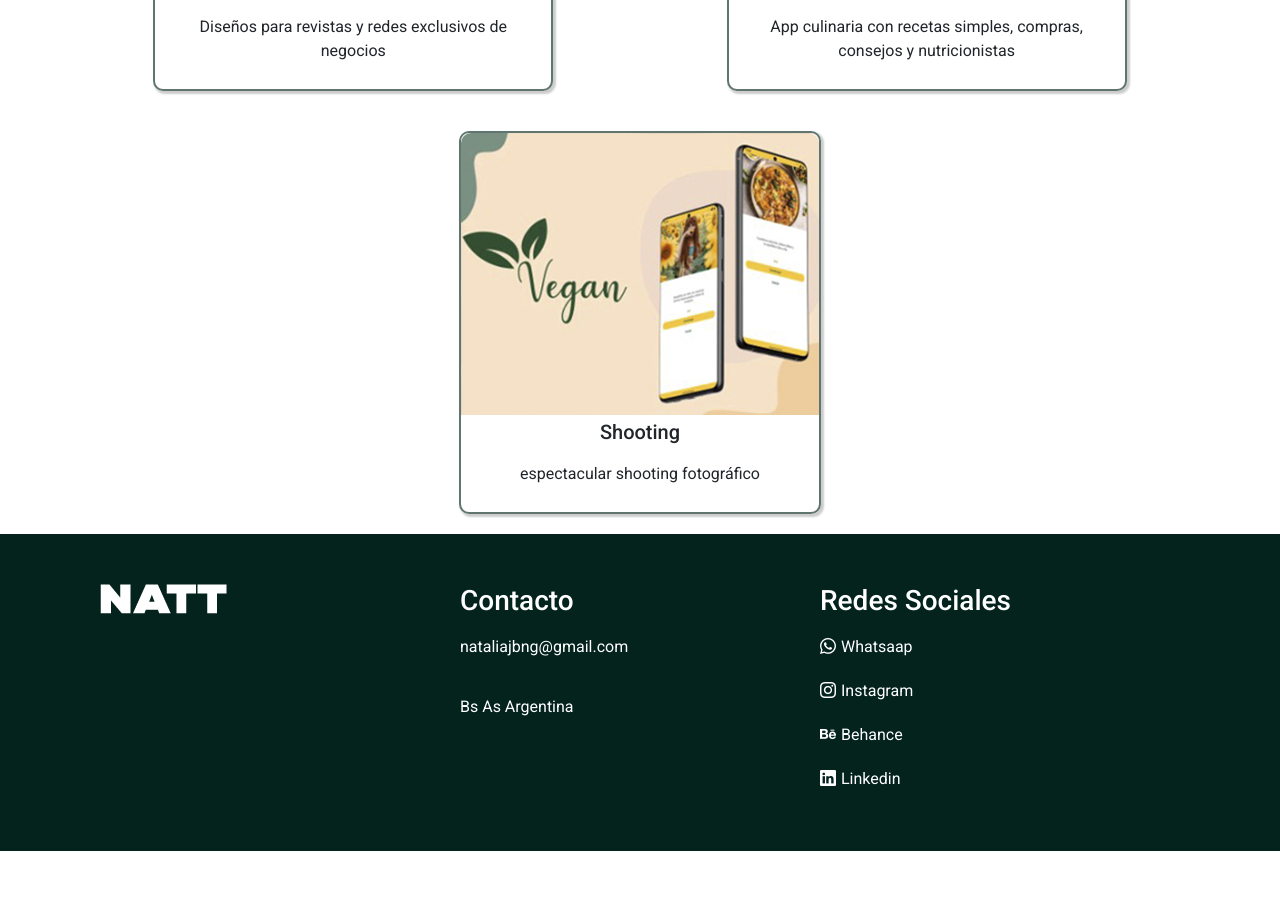
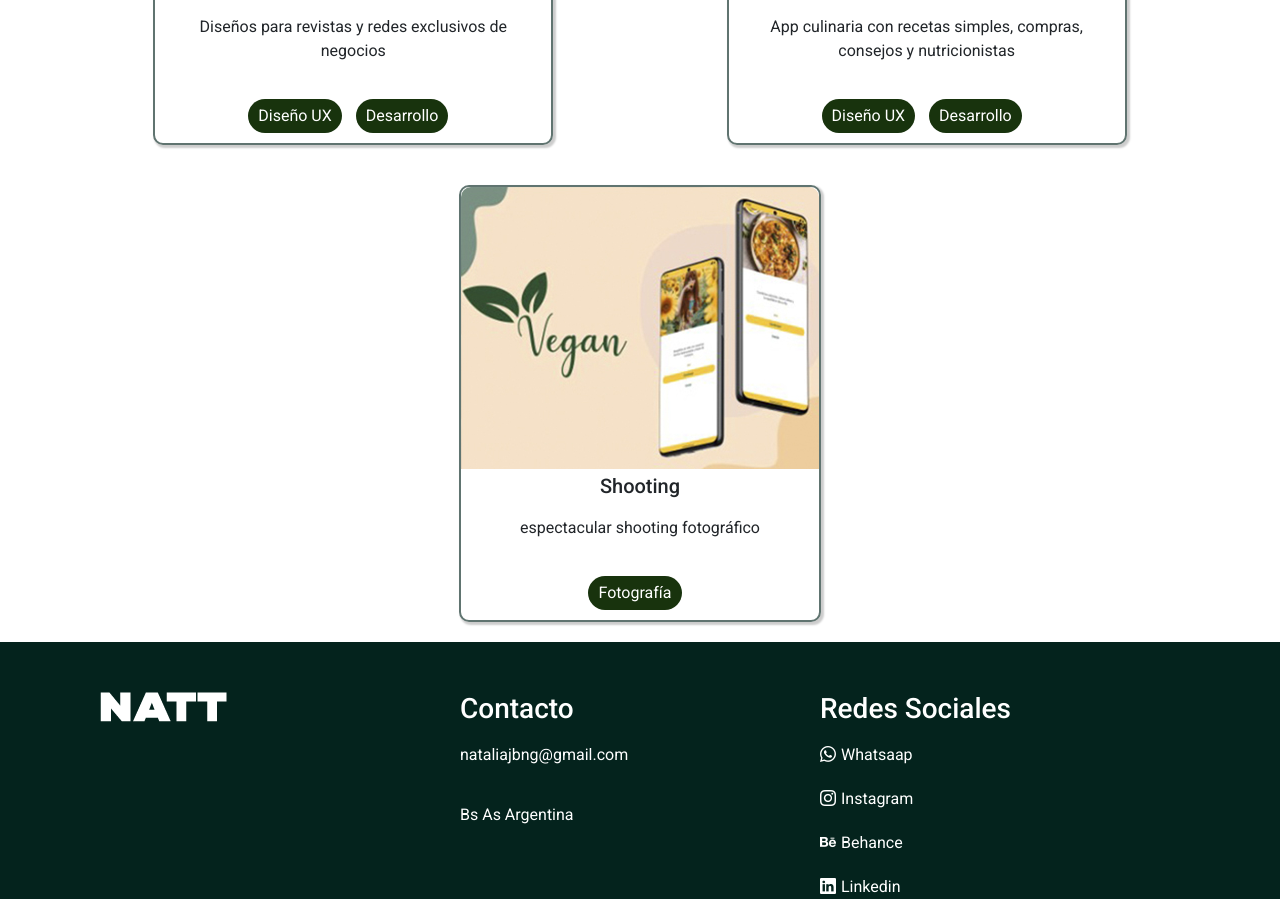
Before and after one commit to Natt9503/PF-Cendra, a website: page index.html in a window 1280 px wide. Shown: the part 1251-2150 px from the top of the page. Before the commit the page ends 2102 px from the top, so only its background shows below. Drawn offline with nearby package versions, Linux system fonts and the light colour scheme.

Commit message:
tag de index

```diff
--- a/index.html
+++ b/index.html
@@ -85,6 +85,11 @@
                     <!--ACA VA UN CHIP QUE NOSE COMO SE PONE-->
                     <h5>Social Media</h5>
                     <p>Diseños para revistas y redes exclusivos de negocios</p>
+                    <!-- Chips para esta tarjeta -->
+                    <div class="tag-container">
+                        <span class="tag">Diseño UX</span>
+                        <span class="tag">Desarrollo</span>
+                    </div>
                 </div>
 
                 <div class="flexcardhijo">
@@ -92,6 +97,11 @@
                     <!--ACA VA UN CHIP QUE NOSE COMO SE PONE-->
                     <h5>App UX UI</h5>
                     <p>App culinaria con recetas simples, compras, consejos y nutricionistas</p>
+                    <!-- Chips para esta tarjeta -->
+                    <div class="tag-container">
+                        <span class="tag">Diseño UX</span>
+                        <span class="tag">Desarrollo</span>
+                    </div>
                 </div>
 
                 <div class="flexcardhijo">
@@ -99,6 +109,10 @@
                     <!--ACA VA UN CHIP QUE NOSE COMO SE PONE-->
                     <h5>Shooting</h5>
                     <p>espectacular shooting fotográfico</p>
+                    <!-- Chips para esta tarjeta -->
+                    <div class="tag-container">
+                        <span class="tag">Fotografía</span>
+                    </div>
                 </div>
             </section>
         </div>
--- a/scss/components/_main.scss
+++ b/scss/components/_main.scss
@@ -71,6 +71,20 @@ main {
 
                 p {
                     padding: 10px;
+                }
+
+                .tag-container {
+                    margin-top: 10px;
+                    padding-bottom: 10px;
+
+                    .tag {
+                        display: inline-block;
+                        background-color: #18330d;
+                        color: #ffffff;
+                        padding: 5px 10px;
+                        border-radius: 20px;
+                        margin-right: 10px;
+                    }
                 }
             }
         }
```
Also changed, not shown: css/estilos.css.
